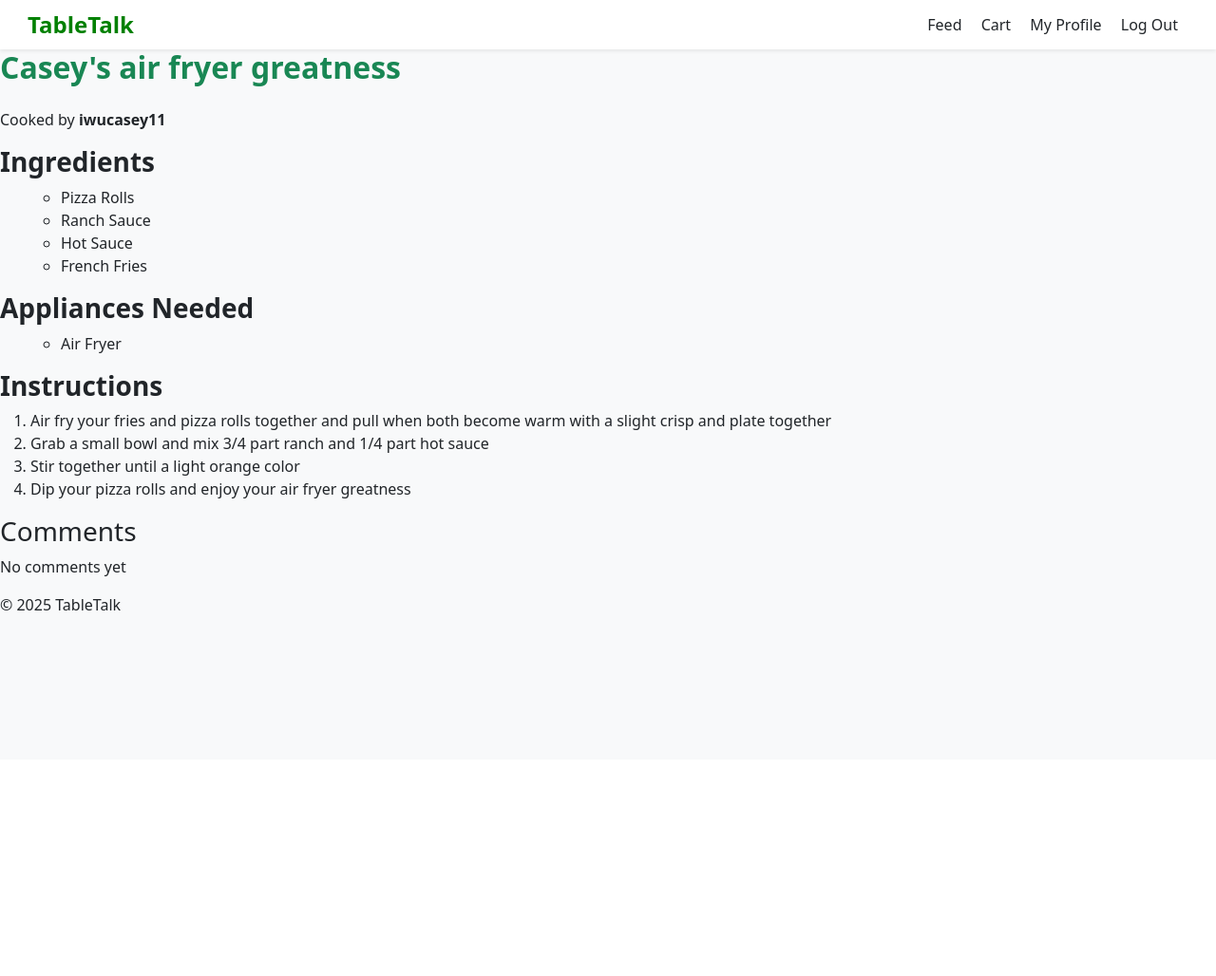
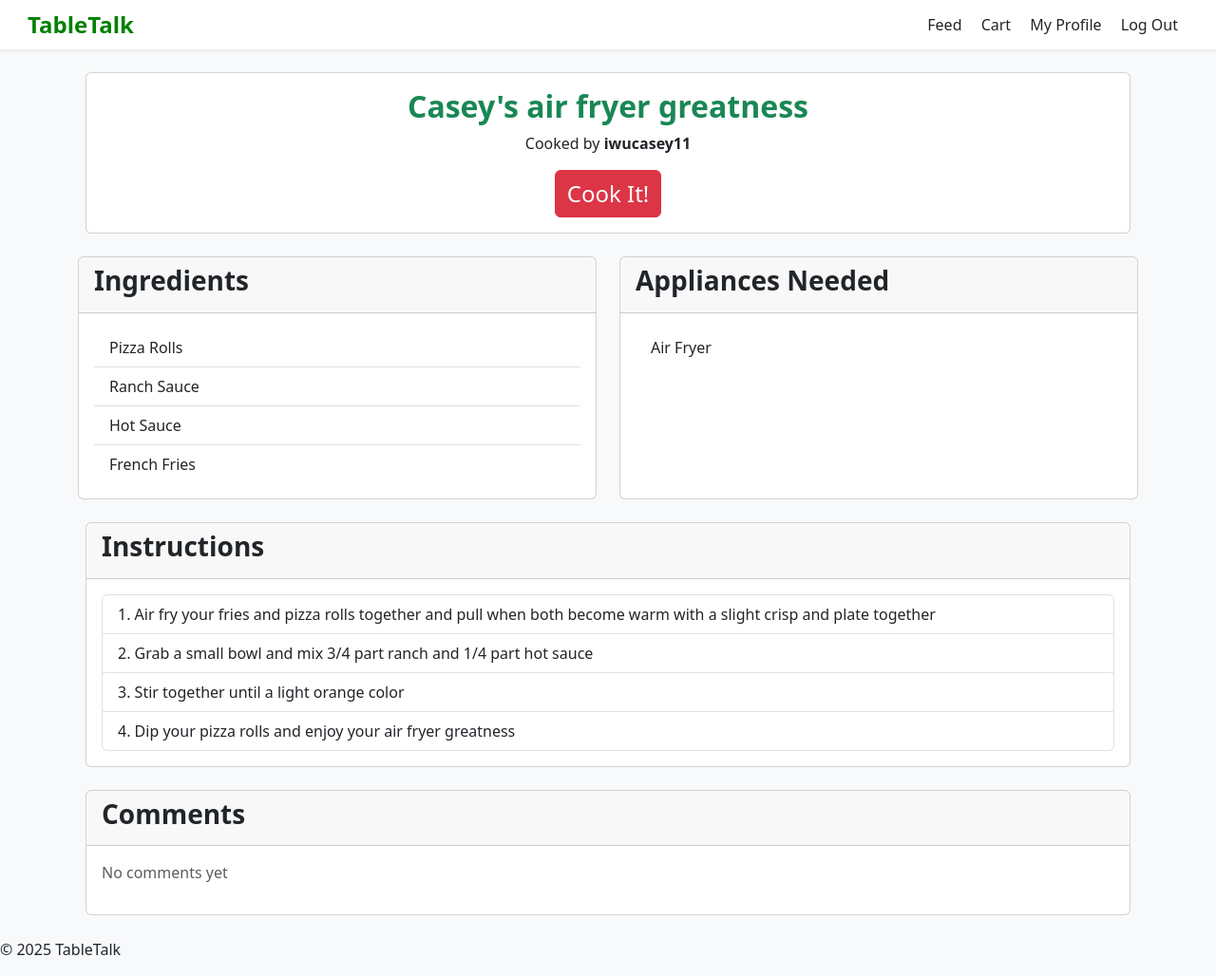
Before and after one commit to IWU-CS253/TableTalk, a Flask app: page /view_recipe/10 in a window 1280 px wide. Shown: the whole page at 95% size. Before the commit the page ends 643 px from the top, so only its background shows below. Run offline with Flask 3, Linux system fonts and the light colour scheme; a user stored in the database is signed in; data comes from the database, SQL or seed files in the repository.

Commit message:
fixing recipe card formatting

```diff
--- a/templates/recipe_card.html
+++ b/templates/recipe_card.html
@@ -1,77 +1,91 @@
 {% extends "layout.html" %}
 
 {% block content %}
-<h2 class="mb-4 text-success" style="text-align: left"><strong>{{ recipe.title }}</strong></h2>
-<p>Cooked by <strong>{{ recipe.username }}</strong></p>
-    <main>
+
+<main class="container">
+    <! Recipe header card section>
+    <div class="card mb-4 mt-4 mx-2">
+        <div class="card-body">
+            <h2 class="mb-2 text-success text-center"><strong>{{ recipe.title }}</strong></h2>
+            <p style="text-align:center">Cooked by <strong>{{ recipe.username }}</strong></p>
+
+            <! Add cook it button>
+             <form method="POST" action="{{ url_for('add_to_cart', recipe_id=recipe.id) }}" class="text-center">
+                <button type="submit" class="btn btn-danger btn-md" style="font-size: 1.5rem;">Cook It!</button>
+             </form>
+        </div>
+    </div>
+
     <article class="recipe-detail">
-            <! Editing out for right now because we are not enabling recipe images yet>
-            <!--<img src="https://via.placeholder.com/400x250" alt="Recipe image">-->
 
-            <! List all the ingredients>
-            <section class="ingredients">
-                <h3><strong>Ingredients</strong></h3>
-                <ul>
+        <! Row for appliances and ingredients and appliances side by side>
+        <div class="row">
+            <! Ingredients section card>
+            <div class="col-md-6 mb-4">
+                <div class="card h-100">
+                    <div class="card-header"><h3><strong>Ingredients</strong></h3></div>
+                    <div class="card-body">
                         {% if ingredients %}
-                    <ul>
+                            <ul class="list-group list-group-flush">
                                 {% for ingredient in ingredients %}
-                            <li>{{ ingredient }}</li>
+                                    <li class="list-group-item">{{ ingredient }}</li>
                                 {% endfor %}
                             </ul>
                         {% else %}
-                        No Ingredients Listed
+                            <p class="text-muted">No Ingredients Listed</p>
                         {% endif %}
-                </ul>
-            </section>
+                    </div>
+                </div>
+            </div>
 
-            <! List all needed appliances>
-            <section class="appliances">
-                <h3><strong>Appliances Needed</strong></h3>
-                <ul>
+            <! Appliances section card>
+            <div class="col-md-6 mb-4">
+                <div class="card h-100">
+                    <div class="card-header"><h3><strong>Appliances Needed</strong></h3></div>
+                    <div class="card-body">
                         {% if appliances %}
-                    <ul>
+                            <ul class="list-group list-group-flush">
                                 {% for appliance in appliances %}
-                            <li>{{ appliance }}</li>
+                                    <li class="list-group-item">{{ appliance }}</li>
                                 {% endfor %}
                             </ul>
                         {% else %}
-                        No Appliances Listed
+                            <p class="text-muted">No Appliances Listed</p>
                         {% endif %}
-                </ul>
-            </section>
+                    </div>
 
-            <! Recipe Instructions>
-            <section class="instructions">
-                <h3><strong>Instructions</strong></h3>
-                <ol>
+                    </div>
+                </div>
+            </div> <! end row div>
+
+        <! Instructions section card full width>
+        <div class="card mb-4 mx-2">
+            <div class="card-header"><h3><strong>Instructions</strong></h3></div>
+            <div class="card-body">
+                <ol class="list-group list-group-numbered">
                     {% for step in instructions %}
-                        <li>{{ step }}</li>
+                        <li class="list-group-item">{{ step }}</li>
                     {% endfor %}
                 </ol>
-            </section>
+            </div>
+        </div>
 
-            <! Comments Section >
-            <section class="comments">
-                <h3>Comments</h3>
+        <!Comments full width card (not yet implemented)>
+        <div class="card mb-4 mx-2">
+            <div class="card-header"><h3><strong>Comments</strong></h3></div>
+            <div class="card-body">
                 {% if comments %}
-                    <ul>
+                    <ul class="list-group list-group-flush">
                         {% for c in comments %}
-                            <li>{{ c }}</li>
+                            <li class="list-group-item">{{ c }}</li>
                         {% endfor %}
                     </ul>
                 {% else %}
-                    <p>No comments yet</p>
+                    <p class="text-muted">No comments yet</p>
                 {% endif %}
+            </div>
+        </div>
 
-                <!-- Comment form (optional: only enable if route exists) -->
-                {#
-                <form method="POST" action="{{ url_for('add_comment', recipe_id=recipe.id) }}">
-                    <label for="comment">Add a comment</label>
-                    <textarea id="comment" name="comment" placeholder="Add a comment..."></textarea>
-                    <button type="submit">Post Submit</button>
-                </form>
-                #}
-            </section>
     </article>
 </main>
 
```
Lines whose indentation alone changed are shown as unchanged.
